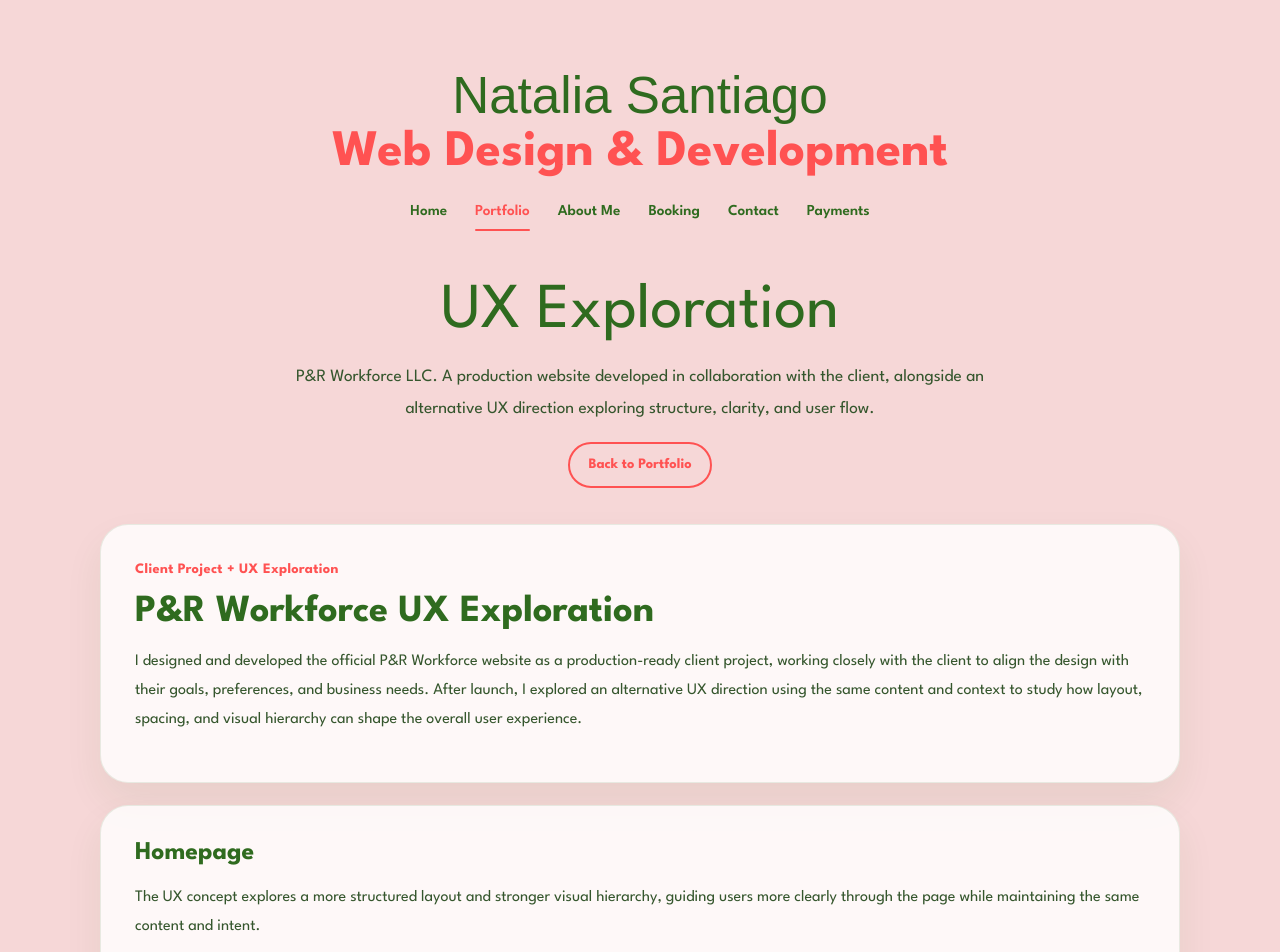
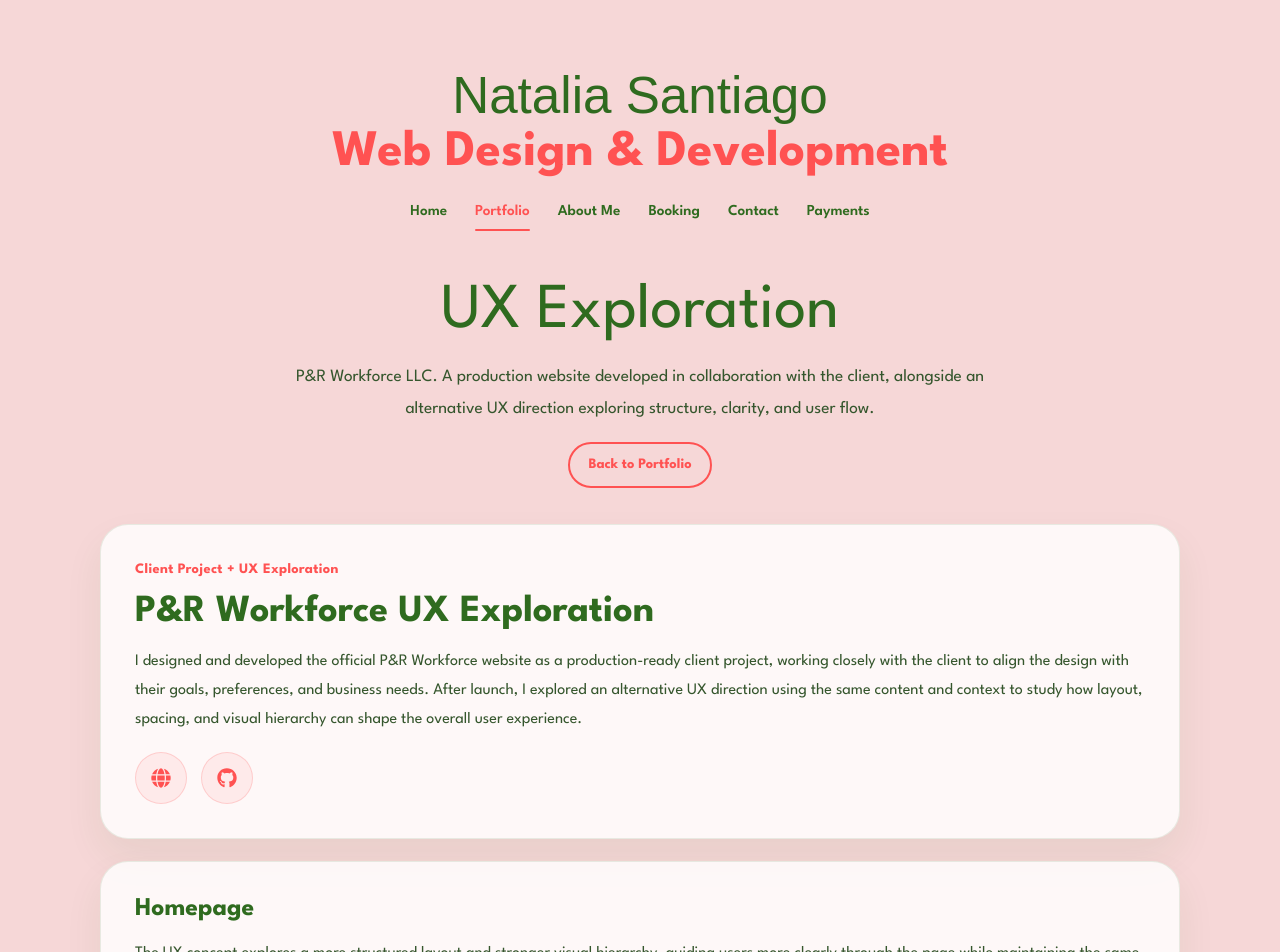
Before and after one commit to natalia-santiago/myportfolio-site, a Next.js app: page /portfolio/pr-workforce/ux in a window 1280 px wide. Shown: the top 952 px of the page. Built offline with nearby package versions, Linux system fonts and the light colour scheme; a web font is replaced by a local one.

Commit message:
UX exploration icons added

```diff
--- a/app/portfolio/pr-workforce/ux/page.tsx
+++ b/app/portfolio/pr-workforce/ux/page.tsx
@@ -4,7 +4,7 @@
 import Header from "@/components/Header";
 import Footer from "@/components/Footer";
 import Lightbox from "@/components/Lightbox";
-import { FaSearchPlus } from "react-icons/fa";
+import { FaSearchPlus, FaGlobe, FaGithub } from "react-icons/fa";
 
 type ComparisonSectionProps = {
   title: string;
@@ -135,6 +135,28 @@
                 content and context to study how layout, spacing, and visual hierarchy
                 can shape the overall user experience.
               </p>
+
+              <div className="portfolio-project-links">
+                <a
+                  href="https://prworkforce-ux-concept.netlify.app/"
+                  target="_blank"
+                  rel="noreferrer"
+                  className="icon-circle"
+                  aria-label="UX concept live website"
+                >
+                  <FaGlobe />
+                </a>
+
+                <a
+                  href="https://github.com/natalia-santiago/prworkforce-ux"
+                  target="_blank"
+                  rel="noreferrer"
+                  className="icon-circle"
+                  aria-label="UX concept GitHub repository"
+                >
+                  <FaGithub />
+                </a>
+              </div>
             </div>
           </article>
         </section>
```
